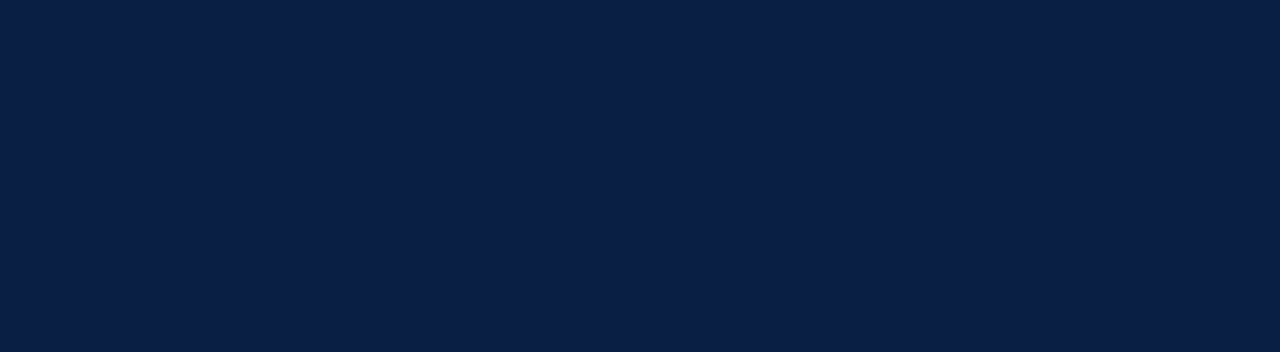
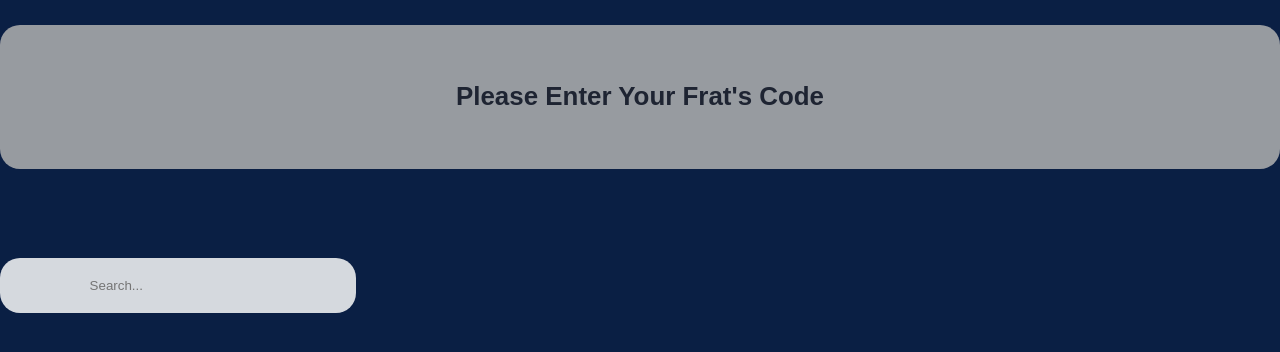
Before and after one commit to pmiller19/pwa-pay-tracker, a React (Create React App) app: page /login in a window 1280 px wide. Shown: the top 352 px of the page. Built offline with nearby package versions, Linux system fonts and the light colour scheme.

Commit message:
adding login page

```diff
--- a/src/App.js
+++ b/src/App.js
@@ -1,13 +1,14 @@
 import React from 'react';
 import { BrowserRouter as Router, Switch, Route } from 'react-router-dom';
 
-import HomePage from "./pages/home";
-import FratHomePage from "./pages/frat-homepage";
+import HomePage from './pages/home';
+import LoginPage from './pages/login';
+import PositionPage from './pages/position';
 
 // import { fetchWeather } from './api/fetchWeather';
 import './App.css';
 
-const App = () => {
+function App() {
     // const [query, setQuery] = useState('');
     // const [weather, setWeather] = useState({});
 
@@ -42,22 +43,12 @@ const App = () => {
 
         // </div>
 
-        // <div className="App">
-        //     <Router>
-        //         <Switch>
-        //             <Route exact path="/" render={props => <HomePage {...props} />} />
-        //             {/* <Route path="/record" render={props => <RecordPage {...props} />} />
-        //             <Route path="/view" render={props => <ViewPage {...props} />} />
-        //             <Route path="/manage" render={props => <ManagePage {...props} />} /> */}
-        //         </Switch>
-        //     </Router>
-        // </div>
-
         <div className="App">
             <Router>
                 <Switch>
-                    <Route path="/" exact component={HomePage} />
-                    <Route path="/frat-homepage" component={FratHomePage} />
+                    <Route exact path="/" component={HomePage} />
+                    <Route path="/login" component={LoginPage} />
+                    <Route path="/position" component={PositionPage} />
                 </Switch>
             </Router>
         </div>
--- a/src/pages/frat-homepage.js
+++ /dev/null
@@ -1,18 +0,0 @@
-import React, { Component } from 'react';
-
-import './frat-homepage.css'
-
-class FratHomePage extends Component {
-    render() {
-        return (
-            <div>
-                <h1>Powered by the Managers</h1>
-                <div className="frat-button">
-                    <h2>Pi Kappa Alpha</h2>
-                </div>
-            </div>
-        );
-    }
-}
-
-export default FratHomePage;
--- a/src/pages/home.js
+++ b/src/pages/home.js
@@ -1,5 +1,6 @@
 import React, { Component } from 'react';
 import { Link } from 'react-router-dom';
+import { withRouter } from 'react-router-dom';
 
 import './home.css';
 
@@ -11,8 +12,10 @@ class Homepage extends Component{
                     <h1>Pick Your Frat</h1>
                 </div>
 
-                <Link to="/pages/frat-homepage"><button className="home-button">Beta Theta Pi</button></Link>
-                <Link to="/pages/frat-homepage"><button className="home-button">Pi Kappa Alpha</button></Link>
+                <Link to="/login"><button className="home-button">Beta Theta Pi</button></Link>
+                <Link to="/login"><button className="home-button">Pi Kappa Alpha</button></Link>
+
+
 
 
             </div>
@@ -20,4 +23,5 @@ class Homepage extends Component{
     }
 }
 
-export default Homepage;
+// maybe don't need the 'withRouter'
+export default withRouter(Homepage);
--- /dev/null
+++ b/src/pages/login.css
@@ -0,0 +1,23 @@
+.title {
+    outline: none;
+    padding: 40px 7%;
+    border: none;
+    margin-top: 25px;
+    margin-bottom: 5%;
+    display: block;
+    width: stretch;
+    text-align: center;
+    background: rgba(177, 177, 177, 0.85);
+    border-radius: 20px;
+}
+
+.search {
+    outline: none;
+    padding: 20px 7%;
+    border-radius: 20px;
+    border: none;
+    margin-bottom: 5%;
+    background: rgba(250, 250, 250, 0.85);
+    margin-top: 25px;
+    width: stretch;
+}
--- /dev/null
+++ b/src/pages/login.js
@@ -0,0 +1,30 @@
+import React, { Component } from 'react';
+
+import './login.css';
+
+class LoginPage extends Component {
+    constructor() {
+        super();
+
+        this.state = {
+            history: {},
+        }
+    }
+
+    render() {
+        return (
+            <div className="main-container">
+                <div className="title">
+                    <h1>Please Enter Your Frat's Code</h1>
+                </div>
+
+                <input type="text" className="search" placeHolder="Search..."  />
+
+
+
+            </div>
+        );
+    }
+}
+
+export default LoginPage;
--- /dev/null
+++ b/src/pages/position.css
@@ -0,0 +1,12 @@
+.choose-position {
+    outline: none;
+    padding: 40px 7%;
+    border: none;
+    margin-top: 25px;
+    margin-bottom: 5%;
+    display: block;
+    width: stretch;
+    text-align: center;
+    background: rgba(177, 177, 177, 0.85);
+    border-radius: 20px;
+}
--- /dev/null
+++ b/src/pages/position.js
@@ -0,0 +1,25 @@
+import React, { Component } from 'react';
+
+import './login.css';
+
+class PositionPage extends Component {
+    constructor() {
+        super();
+
+        this.state = {
+            history: {},
+        }
+    }
+
+    render() {
+        return (
+            <div className="main-container">
+                <div className="choose-position">
+                    <h1>Are You an Admin or Attendee?</h1>
+                </div>
+            </div>
+        );
+    }
+}
+
+export default PositionPage;
```
Also changed, not shown: src/pages/frat-homepage.css (deleted).
